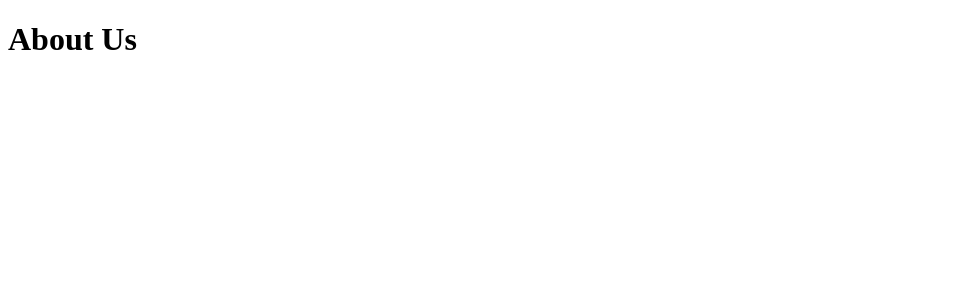
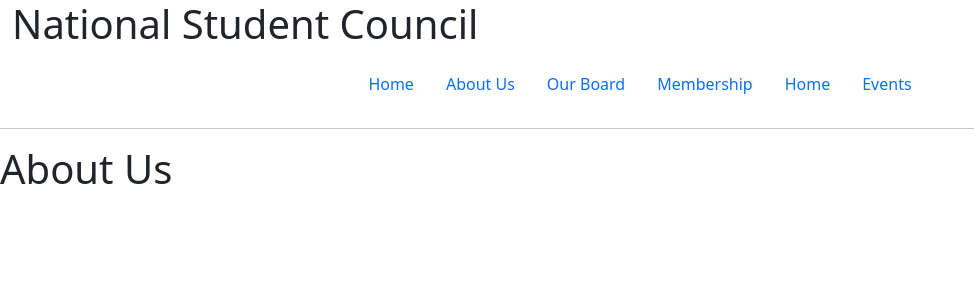
Before and after one commit to Shreyash28s/NSC, a Django app: page /about in a window 1280 px wide. Before the commit the part shown is almost empty. Shown: the top 300 px of the page, without its empty margins (0-974 px from the left). Run offline with Django 5.2, Linux system fonts and the light colour scheme.

Commit message:
navbar added

```diff
--- a/website/templates/layout.html
+++ b/website/templates/layout.html
@@ -1,11 +1,43 @@
+{% load static %}
+
 <!DOCTYPE html>
 <html lang="en">
 <head>
+    <link href="https://cdn.jsdelivr.net/npm/bootstrap@5.3.3/dist/css/bootstrap.min.css" rel="stylesheet" integrity="sha384-QWTKZyjpPEjISv5WaRU9OFeRpok6YctnYmDr5pNlyT2bRjXh0JMhjY6hW+ALEwIH" crossorigin="anonymous">
+    <script src="https://cdn.jsdelivr.net/npm/bootstrap@5.3.3/dist/js/bootstrap.bundle.min.js" integrity="sha384-YvpcrYf0tY3lHB60NNkmXc5s9fDVZLESaAA55NDzOxhy9GkcIdslK1eN7N6jIeHz" crossorigin="anonymous"></script>
+    <link href="{% static 'website/styles.css' %}" rel="stylesheet">
     <meta charset="UTF-8">
     <meta name="viewport" content="width=device-width, initial-scale=1.0">
     <title>NSC</title>
 </head>
 <body>
+    <div class="container-fluid header">
+        <span class="navbar-brand mb-0 h1"><h1>National Student Council</h1></span>
+    </div>
+    <nav class="navbar justify-content-center" >
+        <!-- Navbar content -->
+        <ul class="nav">
+            <li class="nav-item">
+                <a class="nav-link" href="{% url 'home' %}">Home</a>
+            </li>
+            <li class="nav-item">
+                <a class="nav-link" href="{% url 'about' %}">About Us</a>
+            </li>
+            <li class="nav-item">
+                <a class="nav-link" href="{% url 'boardpage' %}">Our Board</a>
+            </li>
+            <li class="nav-item">
+                <a class="nav-link" href="{% url 'membership' %}">Membership</a>
+            </li>
+            <li class="nav-item">
+                <a class="nav-link" href="{% url 'home' %}">Home</a>
+            </li>
+            <li class="nav-item">
+                <a class="nav-link" href="{% url 'events' %}">Events</a>
+            </li>
+        </ul>
+      </nav>
+    <hr>
     {% block body%} {% endblock %}
 </body>
 </html>
--- a/website/urls.py
+++ b/website/urls.py
@@ -3,11 +3,11 @@ from . import views
 
 urlpatterns = [
     path("", views.index),
-    path("about", views.about),
-    path("boardpage", views.boardpage),
-    path("events", views.events),
-    path("homepage", views.homepage),
-    path("membership", views.membership),
+    path("about", views.about, name="about"),
+    path("boardpage", views.boardpage, name ="boardpage"),
+    path("events", views.events, name="events"),
+    path("homepage", views.homepage, name="home"),
+    path("membership", views.membership, name="membership"),
     path("register", views.register),
-    path("sponsorship", views.sponsorship)
+    path("sponsorship", views.sponsorship, name="sponsorship")
 ]
```
Also changed, not shown: nsc/settings.py (+5 -4 lines).
